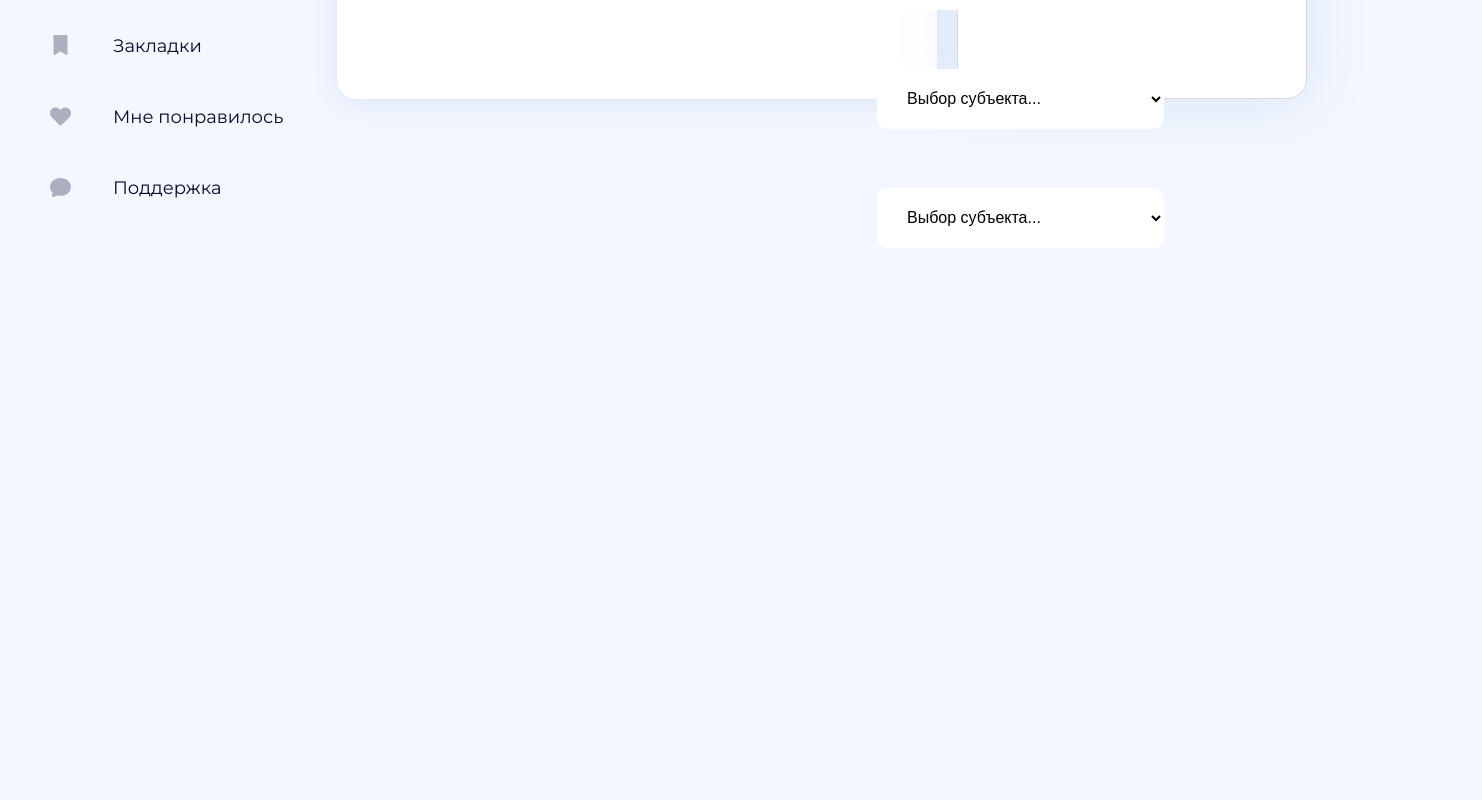
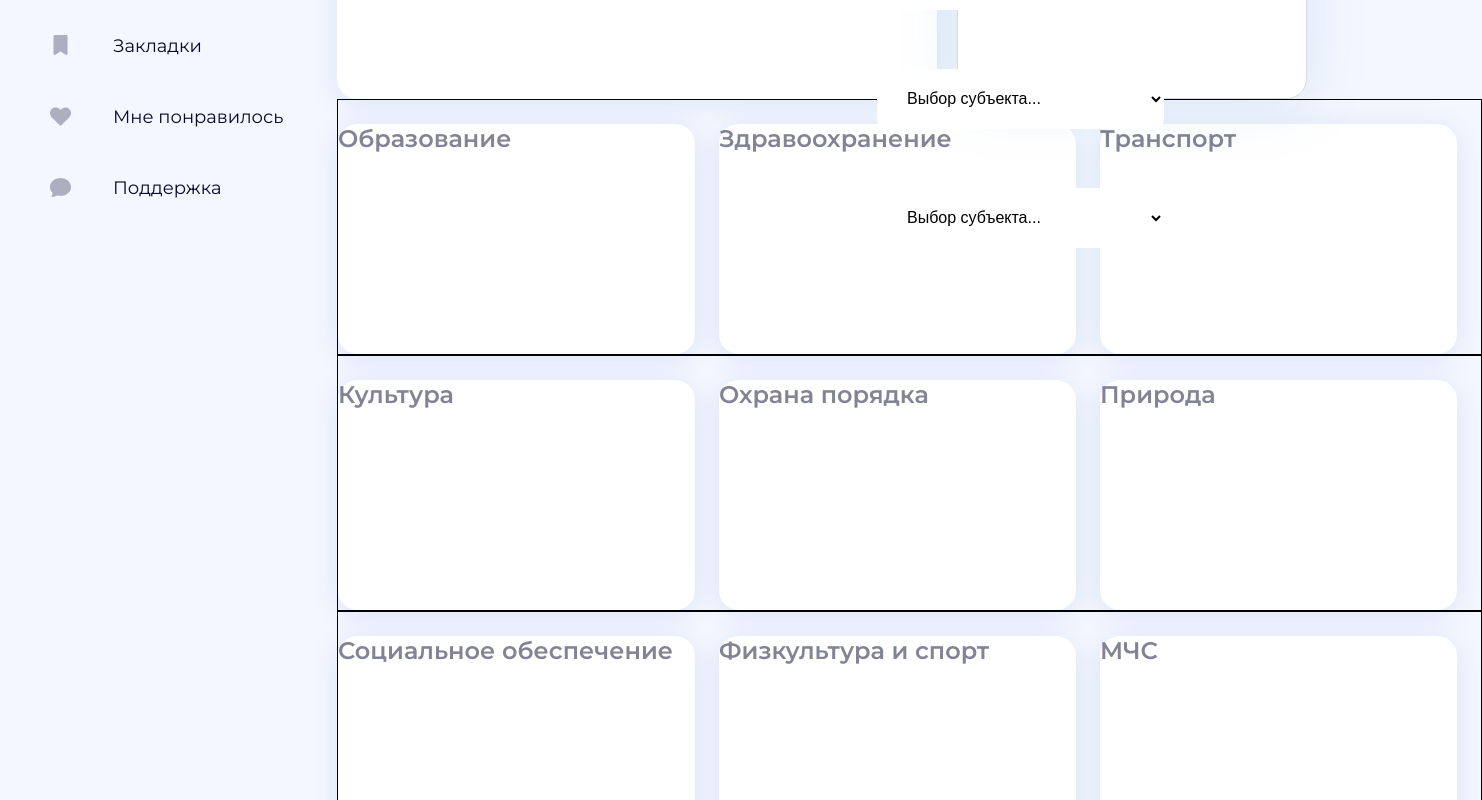
Before and after one commit to ASharksss/ProCountry-v2, a React (Create React App) app in the folder frontend/: page / in a window 1280 px wide. Shown: the part 500-1300 px from the top of the page, 1482 px wide, since content can reach past the window. Before the commit the page ends 800 px from the top, so only its background shows below. Built offline with nearby package versions, Linux system fonts and the light colour scheme; a web font is replaced by a local one.

Commit message:
leader block

```diff
--- a/frontend/package.json
+++ b/frontend/package.json
@@ -7,6 +7,7 @@
     "@testing-library/react": "^13.4.0",
     "@testing-library/user-event": "^13.5.0",
     "react": "^18.2.0",
+    "react-circular-progressbar": "^2.1.0",
     "react-dom": "^18.2.0",
     "react-router-dom": "^6.9.0",
     "react-scripts": "5.0.1",
--- /dev/null
+++ b/frontend/src/components/categoryCard/categoryCard.css
@@ -0,0 +1,29 @@
+.category_card {
+    width: 364px;
+    height: 230px;
+    background-color: white;
+    box-shadow: 0px 4px 30px rgba(9, 75, 157, 0.1);
+    border-radius: 20px;
+    margin-top: 24px;
+    margin-right: 24px;
+}
+
+.category_card_content {
+    display: flex;
+    text-align: center;
+    align-items: center;
+
+}
+
+.category_name {
+    font-family: Montserrat-SemiBold;
+    font-size: 24px;
+    margin-right: 12px;
+    font-weight: 500;
+    color: #08092B;
+    opacity: 0.5;
+}
+
+.large{
+    width: 1145px;
+}
--- /dev/null
+++ b/frontend/src/components/categoryCard/categoryCard.jsx
@@ -0,0 +1,15 @@
+import React from 'react';
+import './categoryCard.css'
+import CategoryRating from "../../ui/categoryRating/categoryRating";
+
+const CategoryCard = ({text, classname}) => {
+  return (
+    <div className={'category_card ' + classname}>
+      <div className="category_card_content">
+        <p className='category_name'>{text}</p>
+      </div>
+    </div>
+  );
+};
+
+export default CategoryCard;
--- a/frontend/src/pages/home/home.css
+++ b/frontend/src/pages/home/home.css
@@ -1,14 +1,27 @@
-.title{
+.categories{
+    width: 1145px;
+}
+.title {
     margin: 162px 0 88px 0;
     font-family: Montserrat-Bold;
     font-size: 40px;
     font-weight: 700;
 }
 
-.home_leaderMap{
+.home_leaderMap {
     display: flex;
 }
 
-.home_leader{
+.home_leader {
     margin-right: 20px;
 }
+
+.categories {
+    width: 87px;
+}
+
+.category_item {
+    display: flex;
+    width: 1145px;
+    border: 1px solid black;
+}
--- a/frontend/src/pages/home/home.jsx
+++ b/frontend/src/pages/home/home.jsx
@@ -2,6 +2,7 @@ import React from 'react';
 import './home.css'
 import {LeaderCard} from "../../components/leaderCard/leaderCard";
 import Map from "../../components/map/map";
+import CategoryCard from "../../components/categoryCard/categoryCard";
 
 export const Home = () => {
   return (
@@ -15,6 +16,25 @@ export const Home = () => {
           <Map/>
         </div>
       </div>
+      <div className="categories">
+        <div className="category_item">
+          <CategoryCard text={'Образование'}/>
+          <CategoryCard text={'Здравоохранение'}/>
+          <CategoryCard text={'Транспорт'}/>
+        </div>
+        <div className="category_item">
+          <CategoryCard text={'Культура'}/>
+          <CategoryCard text={'Охрана порядка'}/>
+          <CategoryCard text={'Природа'}/>
+        </div>
+        <div className="category_item">
+          <CategoryCard text={'Социальное обеспечение'}/>
+          <CategoryCard text={'Физкультура и спорт'}/>
+          <CategoryCard text={'МЧС'}/>
+        </div>
+        <CategoryCard text={'Благоустройство города'} classname={'large'}/>
+      </div>
+
     </div>
   );
 };
--- /dev/null
+++ b/frontend/src/ui/categoryRating/categoryRating.jsx
@@ -0,0 +1,25 @@
+import React from 'react';
+import './category_rating.css'
+import {buildStyles, CircularProgressbar} from 'react-circular-progressbar';
+import 'react-circular-progressbar/dist/styles.css';
+
+const CategoryRating = () => {
+  const percentage = 48.35;
+
+  return (
+    <div className='category_rating'>
+      <CircularProgressbar
+        value={percentage}
+        text={`${percentage}%`}
+        styles={buildStyles({
+          trailColor: 'transparent',
+          pathColor: 'linear-gradient(90deg, rgba(8,65,187,1) 51%, rgba(18,211,193,1) 100%',
+          textColor: 'black',
+          textSize: '20px',
+        })}
+      />
+    </div>
+  );
+};
+
+export default CategoryRating;
--- /dev/null
+++ b/frontend/src/ui/categoryRating/category_rating.css
@@ -0,0 +1,6 @@
+.category_rating {
+    width: 87px;
+    height: 100px;
+    margin-right: 33px;
+    margin-top: 20px;
+}
```
Also changed, not shown: 1 other file (tests, documents, lock files or other folders).
